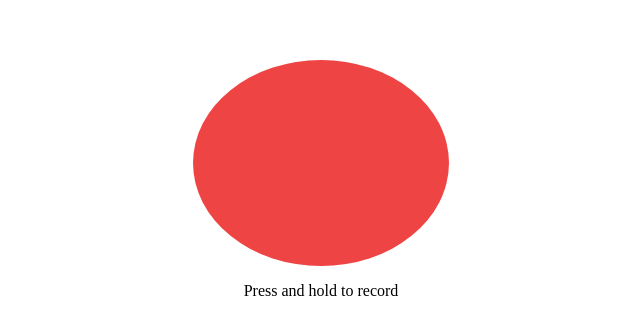
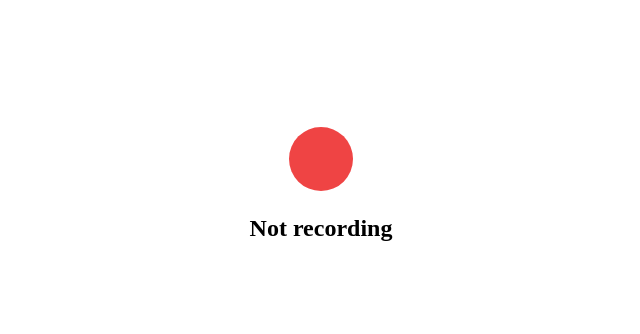
Before and after one commit to MalikMAlna/trainer, a Next.js app in the folder client/: page / in a window 1280 px wide. Shown: the part 212-546 px from the top of the page, without its empty margins (319-959 px from the left). Built offline with nearby package versions, Linux system fonts and the light colour scheme.

Commit message:
Update .gitignore

```diff
--- a/client/components/RecordingButton.js
+++ b/client/components/RecordingButton.js
@@ -14,12 +14,12 @@ const RecordingButton = ({ onStartRecording, onStopRecording }) => {
     setIsRecording(false);
     onStopRecording();
   };
-  console.log("is reacording", isRecording);
+
   return (
     <div
       style={{
-        width: "16rem",
-        height: "16rem",
+        width: "4rem",
+        height: "4rem",
         display: "flex",
         alignItems: "center",
         justifyContent: "center",
@@ -39,13 +39,9 @@ const RecordingButton = ({ onStartRecording, onStopRecording }) => {
           border: "none",
           borderRadius: "50%",
           animation: isRecording ? "blink 1s linear infinite" : "none", // Added animation
+          cursor: "pointer",
         }}
       />
-      {isRecording ? (
-        <p>Recording in process...</p>
-      ) : (
-        <p>Press and hold to record</p>
-      )}
     </div>
   );
 };
--- a/client/pages/index.js
+++ b/client/pages/index.js
@@ -1,12 +1,24 @@
 import RecordingButton from "../components/RecordingButton";
+import { useState } from "react";
+const Home = () => {
+  const [isRecording, setIsRecording] = useState(false);
+  const [recordings, setRecordings] = useState([]);
 
-const Home = () => {
   const handleStartRecording = () => {
-    // You can add your logic here when recording starts
+    setIsRecording(true);
+    // Logic when recording starts
   };
 
   const handleStopRecording = () => {
-    // You can add your logic here when recording stops
+    setIsRecording(false);
+    // Logic when recording stops
+
+     setRecordings([...recordings, newRecording]);
+  };
+
+  const handleSendRecording = (recordingsToSend) => {
+    // Logic to send recordings to an external API
+    console.log('Sending recordings:', recordingsToSend);
   };
 
   return (
@@ -26,7 +38,15 @@ const Home = () => {
             onStopRecording={handleStopRecording}
           />
         </div>
-
+        <p style={{ fontSize: "1.5rem", fontWeight: "bold" }}>
+          {isRecording ? "Recording in progress..." : "Not recording"}
+        </p>
+        {recordings.length > 0 && (
+          <SendRecordingButton
+            recordings={recordings}
+            onSendRecording={handleSendRecording}
+          />
+        )}
       </div>
     </div>
   );
```
Also changed, not shown: 2 other files (tests, documents, lock files or other folders).
